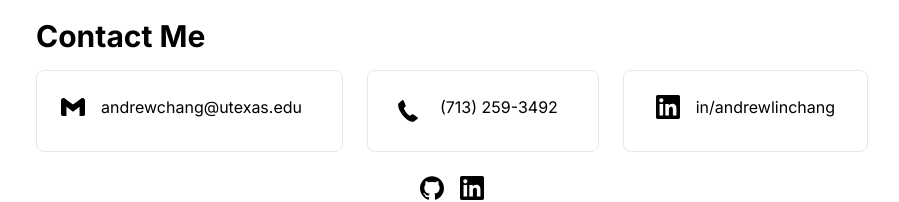
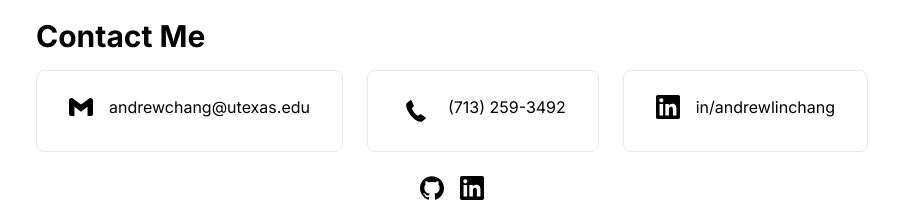
Before and after one commit to andrew-lin-chang/andrewchangbio, a Next.js app: page / in a window 1280 px wide. Shown: the part 1830-2032 px from the top of the page, without its empty margins (188-1087 px from the left). Built offline with nearby package versions, Linux system fonts and the light colour scheme.

Commit message:
fix copy to clipboard popup order

```diff
--- a/components/Buttons.tsx
+++ b/components/Buttons.tsx
@@ -8,7 +8,7 @@ export function copyToClipboard(text: string) {
 
 export function Popup() {
   return (
-    <div className="flex rounded-full text-white bg-indigo-500 uppercase px-2 py-1 text-xs font-bold w-fit sticky top-20 mx-auto">
+    <div className="flex rounded-full text-white bg-indigo-500 uppercase px-2 py-1 text-xs font-bold w-fit sticky top-20 mx-auto z-50">
       COPIED TO CLIPBOARD!
     </div>
   );
@@ -25,7 +25,7 @@ export function CopyButton({
 }) {
   return (
     <button
-      className="flex align-items gap-4 border rounded-lg p-6 grow"
+      className="flex justify-center align-items gap-4 border rounded-lg p-6 grow"
       onClick={() => onClick(content)}
     >
       {children}
```
